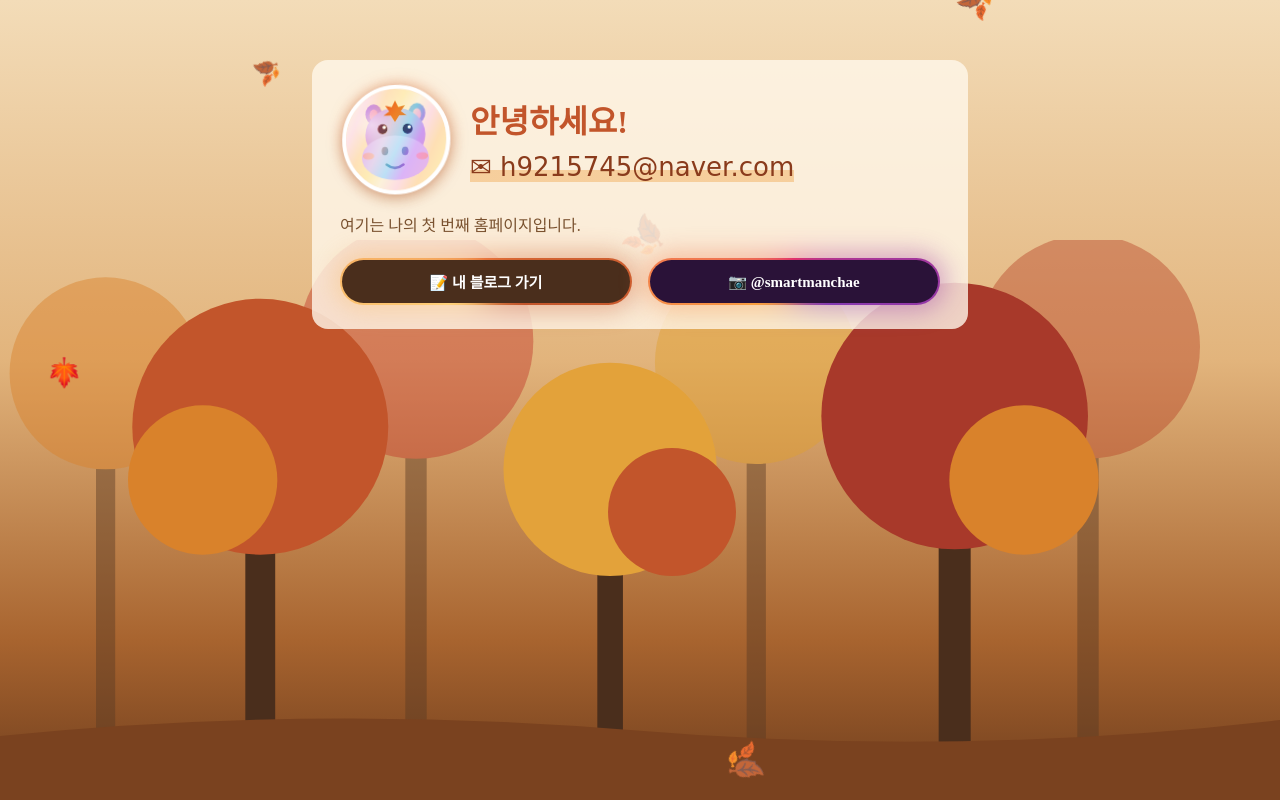
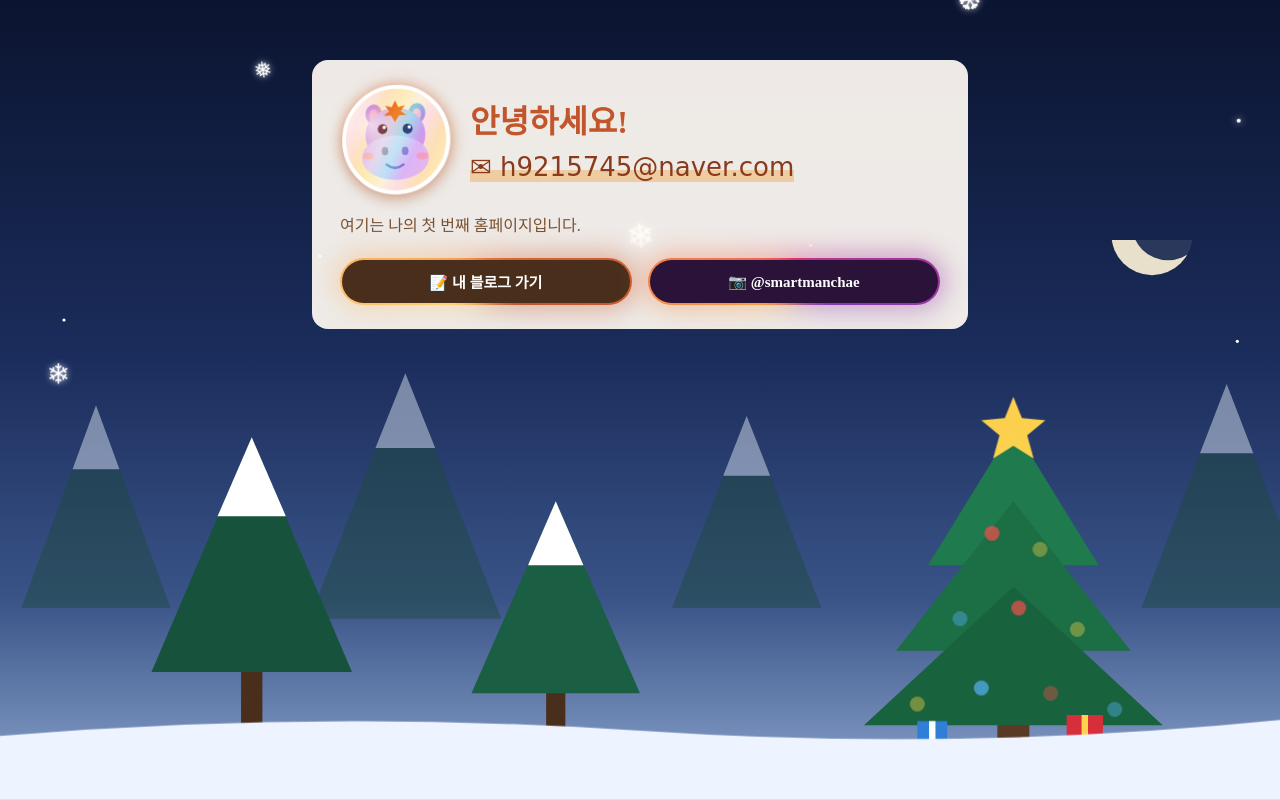
Before and after one commit to manchaeha1966-boop/my-first-home, a plain HTML site: page index.html in a window 1280 px wide. Drawn offline with Linux system fonts and the light colour scheme; a web font is replaced by a local one.

Commit message:
Change background to Christmas night scene

```diff
--- a/index.html
+++ b/index.html
@@ -5,7 +5,7 @@
   <meta name="viewport" content="width=device-width, initial-scale=1.0">
   <title>나의 첫 홈페이지</title>
   <style>
-    /* 11월 늦가을 숲속 */
+    /* 크리스마스 눈 내리는 밤 */
     body {
       margin: 0;
       padding: 60px 16px;
@@ -13,13 +13,13 @@
       min-height: 100vh;
       overflow-x: hidden;
       color: #4a3426;             /* 글자: 짙은 갈색 (나무껍질) */
-      /* 하늘 → 숲 → 낙엽 쌓인 땅 으로 이어지는 그라데이션 */
+      /* 깊은 밤하늘 → 눈빛에 밝아지는 지평선 */
       background: linear-gradient(
         to bottom,
-        #f3dcb8 0%,               /* 늦가을 오후의 하늘 */
-        #e2b47c 45%,              /* 노을빛 숲 */
-        #a8642f 80%,              /* 단풍 든 나무 아래 */
-        #6e3d1d 100%              /* 낙엽 쌓인 땅 */
+        #0b1430 0%,               /* 한밤의 하늘 */
+        #1b2d5c 45%,              /* 푸른 겨울밤 */
+        #3a5488 75%,              /* 눈빛이 비치는 숲 */
+        #8fa8d0 100%              /* 눈 덮인 땅 근처 */
       );
     }
 
@@ -38,7 +38,7 @@
       max-width: 600px;
       margin: 0 auto;
       padding: 24px 28px;
-      background-color: rgba(255, 248, 236, 0.8);
+      background-color: rgba(255, 250, 244, 0.93);   /* 어두운 밤 배경에서도 밝게 */
       border-radius: 16px;
     }
     h1 {
@@ -338,16 +338,18 @@
       word-break: keep-all;        /* 한글 단어 중간에서 줄바꿈하지 않기 */
     }
 
-    /* ---------- 낙엽 ---------- */
+    /* ---------- 눈송이 ---------- */
     .leaf {
       position: fixed;
       top: -10vh;
       font-size: 28px;
+      color: #fff;
+      text-shadow: 0 0 6px rgba(255, 255, 255, 0.8);   /* 은은하게 빛나는 눈 */
       z-index: -1;
       pointer-events: none;       /* 낙엽이 클릭을 방해하지 않게 */
       animation: fall linear infinite;
     }
-    /* 떨어지는 낙엽: 위에서 아래로, 좌우로 흔들리며 빙글빙글 */
+    /* 내리는 눈: 위에서 아래로, 좌우로 흔들리며 빙글빙글 */
     @keyframes fall {
       0%   { transform: translate(0, 0) rotate(0deg); }
       25%  { transform: translate(40px, 30vh) rotate(90deg); }
@@ -356,22 +358,17 @@
       100% { transform: translate(-10px, 115vh) rotate(360deg); }
     }
 
-    /* 바닥을 구르는 낙엽: 왼쪽에서 오른쪽으로 데굴데굴 */
-    .rolling {
-      position: fixed;
-      bottom: 2vh;
-      left: -10vw;
-      font-size: 32px;
-      z-index: -1;
-      pointer-events: none;
-      animation: roll linear infinite;
+    /* 트리 전구 반짝반짝 */
+    .bulb { animation: twinkle 1.6s ease-in-out infinite alternate; }
+    .bulb:nth-child(3n)   { animation-delay: 0.5s; }
+    .bulb:nth-child(3n+1) { animation-delay: 1s; }
+    @keyframes twinkle {
+      from { opacity: 1; }
+      to   { opacity: 0.35; }
     }
-    @keyframes roll {
-      0%   { transform: translateX(0) rotate(0deg); }
-      100% { transform: translateX(120vw) rotate(1080deg); }
-    }
+    .star-top { animation: twinkle 2.4s ease-in-out infinite alternate; }
 
-    /* 낙엽마다 위치, 속도, 시작 시간을 다르게 */
+    /* 눈송이마다 위치, 속도, 시작 시간, 크기를 다르게 */
     .l1 { left: 5%;  animation-duration: 11s; animation-delay: 0s; }
     .l2 { left: 18%; animation-duration: 14s; animation-delay: 3s;  font-size: 22px; }
     .l3 { left: 32%; animation-duration: 10s; animation-delay: 6s; }
@@ -379,12 +376,16 @@
     .l5 { left: 60%; animation-duration: 12s; animation-delay: 8s;  font-size: 20px; }
     .l6 { left: 74%; animation-duration: 15s; animation-delay: 4s; }
     .l7 { left: 88%; animation-duration: 11s; animation-delay: 7s;  font-size: 24px; }
-    .r1 { animation-duration: 9s;  animation-delay: 0s; }
-    .r2 { animation-duration: 12s; animation-delay: 5s; bottom: 5vh; font-size: 26px; }
+    .l8  { left: 12%; animation-duration: 16s; animation-delay: 9s;  font-size: 16px; }
+    .l9  { left: 39%; animation-duration: 12s; animation-delay: 2s;  font-size: 18px; }
+    .l10 { left: 54%; animation-duration: 17s; animation-delay: 5s;  font-size: 14px; }
+    .l11 { left: 68%; animation-duration: 13s; animation-delay: 10s; font-size: 18px; }
+    .l12 { left: 94%; animation-duration: 15s; animation-delay: 2s;  font-size: 16px; }
 
     /* 움직임을 줄이도록 설정한 사용자를 위해 애니메이션 끄기 */
     @media (prefers-reduced-motion: reduce) {
-      .leaf, .rolling { animation: none; display: none; }
+      .leaf { animation: none; display: none; }
+      .bulb, .star-top { animation: none; }
     }
 
     /* 휴대폰처럼 좁은 화면: 프로필을 가운데 세로 정렬, 버튼 글자 조금 작게
@@ -404,44 +405,81 @@
 <body>
   <!-- 숲 그림 (SVG: 코드로 그리는 그림) -->
   <svg class="forest" viewBox="0 0 1200 600" preserveAspectRatio="xMidYMax slice" aria-hidden="true">
-    <!-- 뒤쪽 나무들 (흐리고 연하게) -->
+    <!-- 달과 별 -->
+    <circle cx="1080" cy="70" r="38" fill="#fff6d8" opacity="0.9"/>
+    <circle cx="1095" cy="60" r="34" fill="#16264f" opacity="0.9"/>
+    <g fill="#fff">
+      <circle cx="120" cy="40"  r="2"/>
+      <circle cx="300" cy="90"  r="1.5"/>
+      <circle cx="520" cy="30"  r="2"/>
+      <circle cx="760" cy="80"  r="1.5"/>
+      <circle cx="900" cy="25"  r="2"/>
+      <circle cx="60"  cy="150" r="1.5"/>
+      <circle cx="1160" cy="170" r="1.5"/>
+    </g>
+    <!-- 뒤쪽 눈 덮인 소나무들 (흐리고 연하게) -->
     <g opacity="0.45">
-      <rect x="90"  y="200" width="18" height="400" fill="#5a3a24"/>
-      <circle cx="99"  cy="200" r="90"  fill="#d9822b"/>
-      <rect x="380" y="160" width="20" height="440" fill="#5a3a24"/>
-      <circle cx="390" cy="170" r="110" fill="#c0392b"/>
-      <rect x="700" y="190" width="18" height="410" fill="#5a3a24"/>
-      <circle cx="709" cy="190" r="95"  fill="#e0a030"/>
-      <rect x="1010" y="170" width="20" height="430" fill="#5a3a24"/>
-      <circle cx="1020" cy="175" r="105" fill="#b9472a"/>
+      <polygon points="90,230 160,420 20,420" fill="#1e4a3a"/>
+      <polygon points="90,230 112,290 68,290" fill="#eef4ff"/>
+      <polygon points="380,200 470,430 290,430" fill="#1e4a3a"/>
+      <polygon points="380,200 408,270 352,270" fill="#eef4ff"/>
+      <polygon points="700,240 770,420 630,420" fill="#1e4a3a"/>
+      <polygon points="700,240 722,296 678,296" fill="#eef4ff"/>
+      <polygon points="1150,210 1230,420 1070,420" fill="#1e4a3a"/>
+      <polygon points="1150,210 1175,275 1125,275" fill="#eef4ff"/>
     </g>
-    <!-- 앞쪽 나무들 (진하게) -->
+    <!-- 앞쪽 소나무들 -->
     <g>
-      <rect x="230" y="260" width="28" height="340" fill="#4a2e1c"/>
-      <circle cx="244" cy="250" r="120" fill="#c2552b"/>
-      <circle cx="190" cy="300" r="70"  fill="#d9822b"/>
-      <rect x="560" y="300" width="24" height="300" fill="#4a2e1c"/>
-      <circle cx="572" cy="290" r="100" fill="#e3a23a"/>
-      <circle cx="630" cy="330" r="60"  fill="#c2552b"/>
-      <rect x="880" y="250" width="30" height="350" fill="#4a2e1c"/>
-      <circle cx="895" cy="240" r="125" fill="#a8392a"/>
-      <circle cx="960" cy="300" r="70"  fill="#d9822b"/>
+      <rect x="226" y="470" width="20" height="70" fill="#4a2e1c"/>
+      <polygon points="236,260 330,480 142,480" fill="#17533c"/>
+      <polygon points="236,260 268,334 204,334" fill="#ffffff"/>
+      <rect x="512" y="490" width="18" height="50" fill="#4a2e1c"/>
+      <polygon points="521,320 600,500 442,500" fill="#1a5e44"/>
+      <polygon points="521,320 547,380 495,380" fill="#ffffff"/>
     </g>
-    <!-- 낙엽이 쌓인 땅 -->
-    <path d="M0 540 Q300 510 600 535 T1200 525 V600 H0 Z" fill="#7a421f"/>
+    <!-- 크리스마스 트리 -->
+    <g>
+      <rect x="935" y="510" width="30" height="40" fill="#5a3a24"/>
+      <polygon points="950,250 1030,380 870,380" fill="#1f7a4d"/>
+      <polygon points="950,320 1060,460 840,460" fill="#1c6e45"/>
+      <polygon points="950,400 1090,530 810,530" fill="#18623d"/>
+      <!-- 반짝이는 전구 -->
+      <g>
+        <circle class="bulb" cx="930"  cy="350" r="7" fill="#ff4d4d"/>
+        <circle class="bulb" cx="975"  cy="365" r="7" fill="#ffd34d"/>
+        <circle class="bulb" cx="900"  cy="430" r="7" fill="#5ab4ff"/>
+        <circle class="bulb" cx="955"  cy="420" r="7" fill="#ff4d4d"/>
+        <circle class="bulb" cx="1010" cy="440" r="7" fill="#ffd34d"/>
+        <circle class="bulb" cx="860"  cy="510" r="7" fill="#ffd34d"/>
+        <circle class="bulb" cx="920"  cy="495" r="7" fill="#5ab4ff"/>
+        <circle class="bulb" cx="985"  cy="500" r="7" fill="#ff4d4d"/>
+        <circle class="bulb" cx="1045" cy="515" r="7" fill="#5ab4ff"/>
+      </g>
+      <!-- 꼭대기 별 -->
+      <path class="star-top" d="M950 222 L958 242 L980 244 L963 258 L969 280 L950 268 L931 280 L937 258 L920 244 L942 242 Z" fill="#ffd34d"/>
+      <!-- 선물 상자 -->
+      <rect x="1000" y="520" width="34" height="28" fill="#d62f3a"/>
+      <rect x="1014" y="520" width="6"  height="28" fill="#ffd34d"/>
+      <rect x="860"  y="526" width="28" height="22" fill="#2f7fd6"/>
+      <rect x="871"  y="526" width="6"  height="22" fill="#ffffff"/>
+    </g>
+    <!-- 눈 쌓인 땅 -->
+    <path d="M0 540 Q300 515 600 535 T1200 525 V600 H0 Z" fill="#eef4ff"/>
   </svg>
 
-  <!-- 떨어지는 낙엽 -->
-  <span class="leaf l1">🍁</span>
-  <span class="leaf l2">🍂</span>
-  <span class="leaf l3">🍁</span>
-  <span class="leaf l4">🍂</span>
-  <span class="leaf l5">🍁</span>
-  <span class="leaf l6">🍂</span>
-  <span class="leaf l7">🍁</span>
-  <!-- 바닥을 구르는 낙엽 -->
-  <span class="rolling r1">🍂</span>
-  <span class="rolling r2">🍁</span>
+  <!-- 내리는 눈송이 -->
+  <span class="leaf l1" aria-hidden="true">❄</span>
+  <span class="leaf l2" aria-hidden="true">❅</span>
+  <span class="leaf l3" aria-hidden="true">❆</span>
+  <span class="leaf l4" aria-hidden="true">❄</span>
+  <span class="leaf l5" aria-hidden="true">❅</span>
+  <span class="leaf l6" aria-hidden="true">❆</span>
+  <span class="leaf l7" aria-hidden="true">❄</span>
+  <span class="leaf l8" aria-hidden="true">•</span>
+  <span class="leaf l9" aria-hidden="true">❅</span>
+  <span class="leaf l10" aria-hidden="true">•</span>
+  <span class="leaf l11" aria-hidden="true">❆</span>
+  <span class="leaf l12" aria-hidden="true">•</span>
 
   <main>
     <div class="profile">
```
